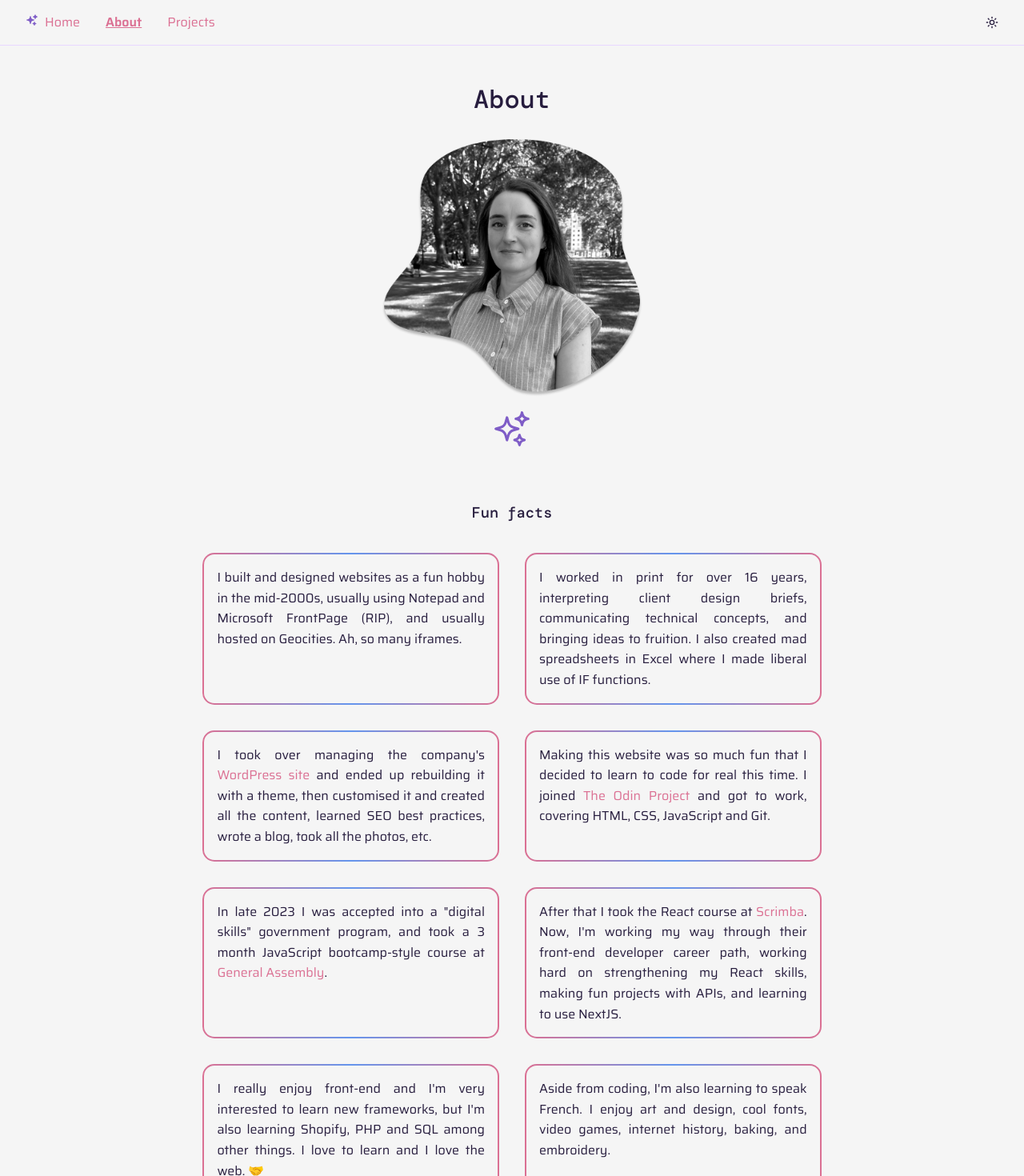
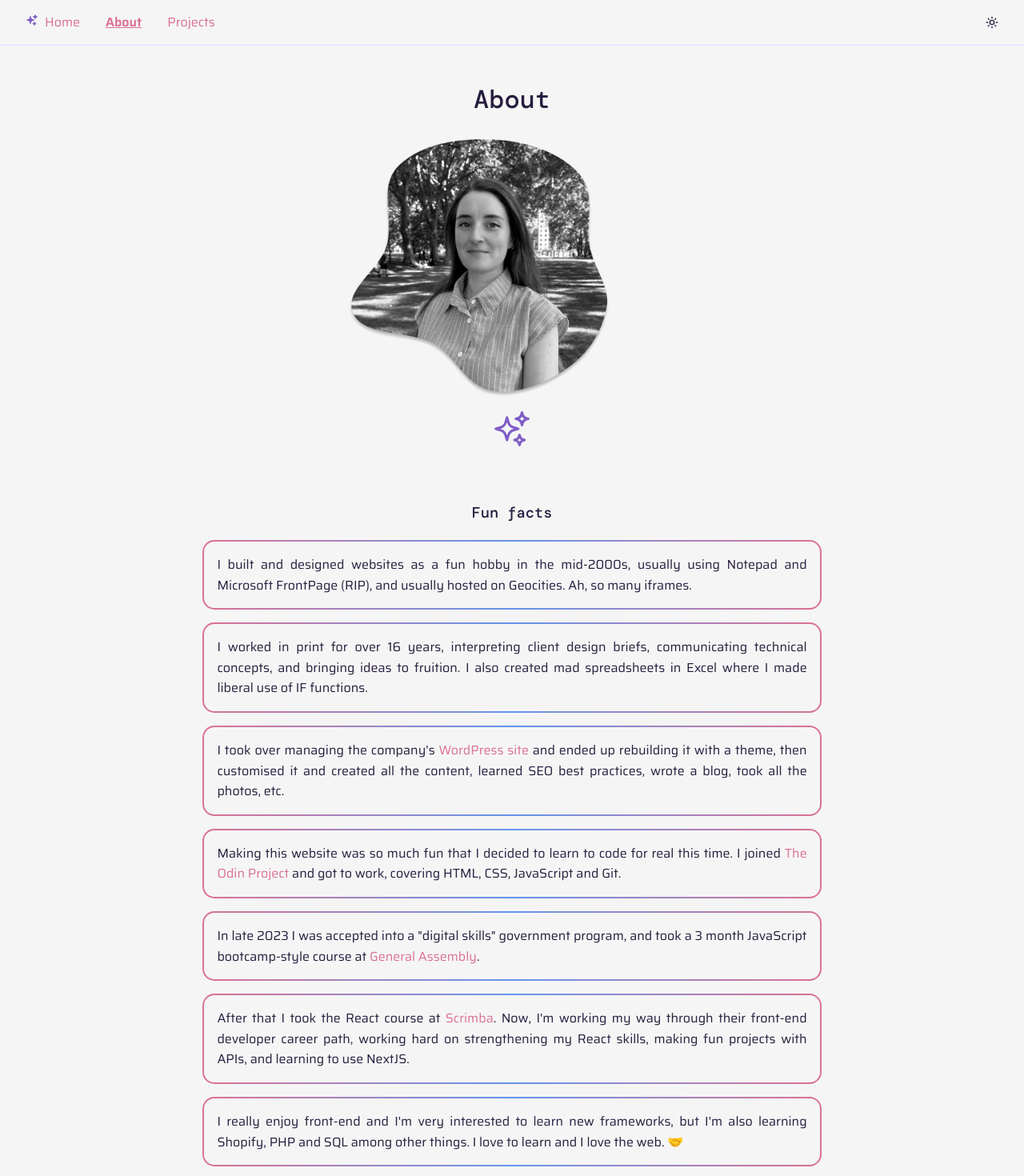
Before and after one commit to mchlol/portfolio-23, a React (Vite) app: page /about in a window 1280 px wide. Shown: the top 1470 px of the page at 80% size. Built offline with nearby package versions, Linux system fonts and the light colour scheme.

Commit message:
restructure about layout

```diff
--- a/src/App.css
+++ b/src/App.css
@@ -401,7 +401,7 @@ button:focus {
 
 .about-section-content {
   display: flex;
-  flex-flow: row wrap;
+  flex-direction: column;
   justify-content: center;
   align-items: center;
   gap: 1em;
@@ -416,8 +416,6 @@ button:focus {
 .about-section-text ul {
   max-width: 75ch;
   text-align: justify;
-  display: flex;
-  flex-flow: row wrap;
   list-style-type: none;
   padding: 0;
   margin: 0;
@@ -443,13 +441,12 @@ button:focus {
   object-position: center;
   max-width: 80%;
   filter: grayscale(1);
-  flex: 0 1 auto;
 }
 
-.about-img-container {
+/* .about-img-container {
   text-align: center;
   align-self: flex-start;
-}
+} */
 
 .about-svg-container, .projects-svg-container {
   display: flex;
```
